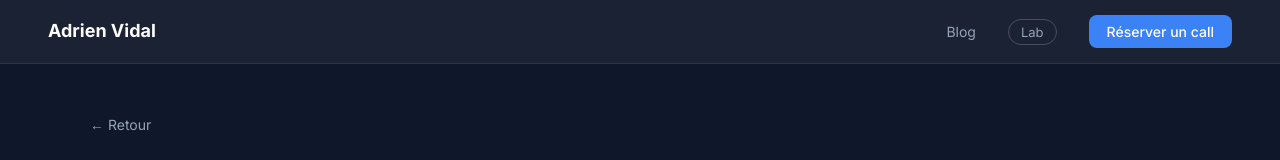
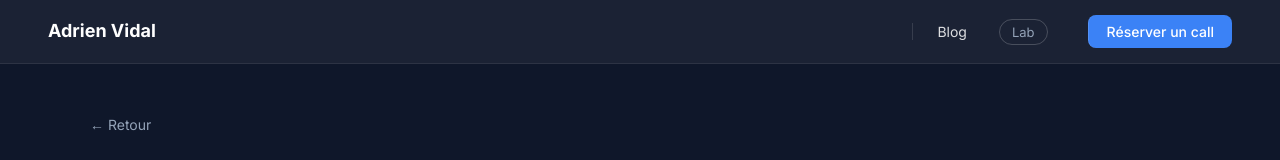
Before and after one commit to adrienvidal/portfolio-2026, a Next.js app: page /lab in a window 1280 px wide. Shown: the top 160 px of the page. Built offline with nearby package versions, Linux system fonts and the light colour scheme.

Commit message:
update nav

```diff
--- a/src/components/Nav/Nav.scss
+++ b/src/components/Nav/Nav.scss
@@ -36,6 +36,13 @@
     }
   }
 
+  &__page {
+    color: var(--ink) !important;
+    margin-left: 8px;
+    padding-left: 24px !important;
+    border-left: 1px solid var(--border);
+  }
+
   &__lab {
     color: var(--blue-text) !important;
     border: 1px solid var(--blue-text) !important;
@@ -56,6 +63,9 @@
     border-radius: var(--radius-sm);
     font-size: 14px !important;
     font-weight: 500 !important;
+    margin-left: 8px;
+    padding-left: 18px !important;
+    border-left: 1px solid var(--border);
   }
 }
 
@@ -73,6 +83,15 @@
     &:hover {
       color: #fff;
     }
+  }
+
+  .nav__page {
+    color: rgba(255, 255, 255, 0.85) !important;
+    border-left-color: rgba(255, 255, 255, 0.12) !important;
+  }
+
+  .nav__cta {
+    border-left-color: rgba(255, 255, 255, 0.12) !important;
   }
 
   .nav__lab {
@@ -111,6 +130,11 @@
     .nav-drawer__close {
       color: #fff;
     }
+
+    .nav-drawer__links li:has(.nav__page),
+    .nav-drawer__links li:has(.nav__cta) {
+      border-top-color: rgba(255, 255, 255, 0.12);
+    }
   }
 
   &__close {
@@ -145,8 +169,24 @@
       }
     }
 
+    .nav__page {
+      margin-left: 0;
+      padding-left: 0 !important;
+      border-left: none;
+    }
+
     .nav__cta {
+      margin-left: 0;
+      padding: 8px 18px !important;
+      border-left: none;
       font-size: 15px !important;
+    }
+
+    li:has(.nav__page),
+    li:has(.nav__cta) {
+      margin-top: 8px;
+      padding-top: 24px;
+      border-top: 1px solid var(--border);
     }
   }
 }
--- a/src/data/content.tsx
+++ b/src/data/content.tsx
@@ -6,7 +6,7 @@ export const nav = {
     { label: 'Processus', href: '#processus' },
     { label: 'Projets', href: '#projets' },
     { label: 'À propos', href: '#a-propos' },
-    { label: 'Blog', href: '/blog' },
+    { label: 'Blog', href: '/blog', className: 'nav__page' },
     { label: 'Lab', href: '/lab', className: 'nav__lab' }
   ],
   cta: { label: 'Réserver un call', href: '#reservation' }
```
